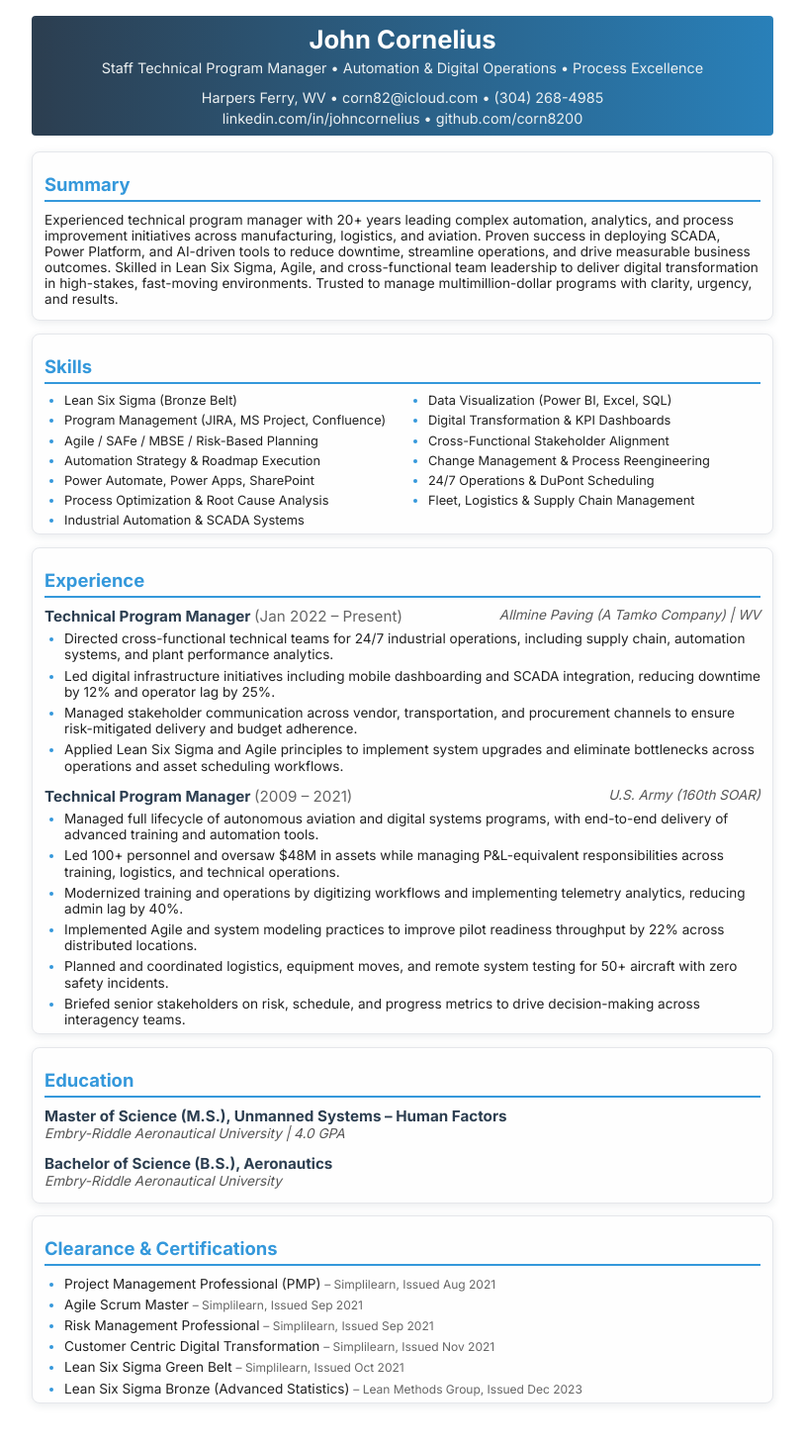
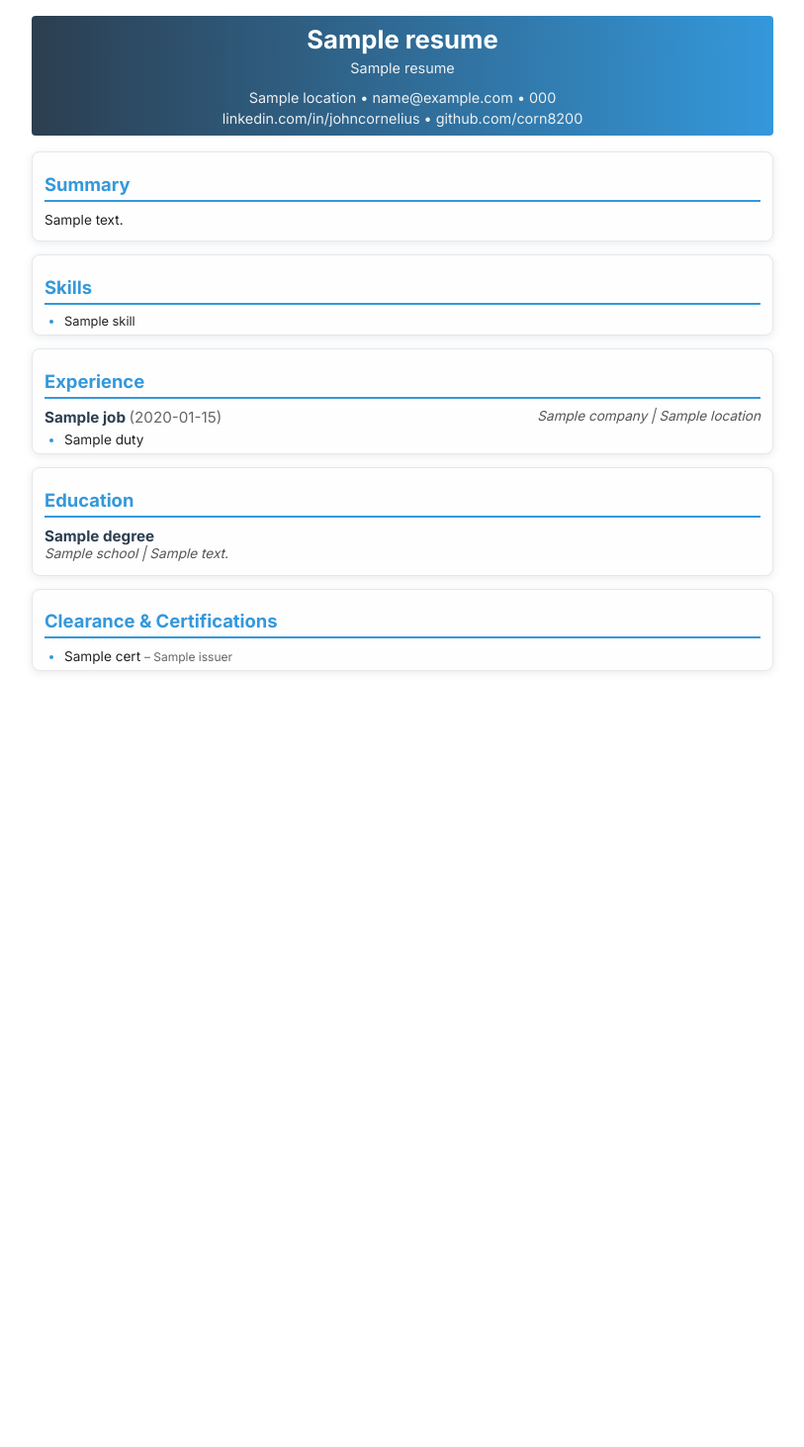
Before and after one commit to corn8200/dynamic-resume-generator, a Flask app: template templates/resume_builder.html in a window 1280 px wide. Shown: the whole page at 99% size, without its empty margins (233-1046 px from the left). After the commit the page ends 679 px from the top, so only its background shows below. Run offline with Flask 2, Linux system fonts and the light colour scheme; the template is opened without the code that fills it: most values are stand-ins (such as "Sample title", 1, 10 or a date in 2020).

Commit message:
Refactor: Make resume data-driven and simplify project

```diff
--- a/app.py
+++ b/app.py
@@ -1,30 +1,81 @@
-from flask import Flask, render_template
+from flask import Flask, render_template, redirect, url_for
 
 # Create a Flask web server application
 app = Flask(__name__)
 
+# --- Resume Data ---
+# Moving all resume content here makes it easy to update without touching HTML.
+resume_data = {
+    "name": "John Cornelius",
+    "title": "Staff Technical Program Manager • Automation & Digital Operations • Process Excellence",
+    "contact": {
+        "location": "Harpers Ferry, WV",
+        "email": "corn82@icloud.com",
+        "phone": "(304) 268-4985",
+        "linkedin": "https://linkedin.com/in/johncornelius",
+        "github": "https://github.com/corn8200"
+    },
+    "summary": "Experienced technical program manager with 20+ years leading complex automation, analytics, and process improvement initiatives across manufacturing, logistics, and aviation. Proven success in deploying SCADA, Power Platform, and AI-driven tools to reduce downtime, streamline operations, and drive measurable business outcomes. Skilled in Lean Six Sigma, Agile, and cross-functional team leadership to deliver digital transformation in high-stakes, fast-moving environments. Trusted to manage multimillion-dollar programs with clarity, urgency, and results.",
+    "skills": [
+        "Lean Six Sigma (Bronze Belt)", "Program Management (JIRA, MS Project, Confluence)",
+        "Agile / SAFe / MBSE / Risk-Based Planning", "Automation Strategy & Roadmap Execution",
+        "Power Automate, Power Apps, SharePoint", "Process Optimization & Root Cause Analysis",
+        "Industrial Automation & SCADA Systems", "Data Visualization (Power BI, Excel, SQL)",
+        "Digital Transformation & KPI Dashboards", "Cross-Functional Stakeholder Alignment",
+        "Change Management & Process Reengineering", "24/7 Operations & DuPont Scheduling",
+        "Fleet, Logistics & Supply Chain Management"
+    ],
+    "experience": [
+        {
+            "title": "Technical Program Manager",
+            "company": "Allmine Paving (A Tamko Company)",
+            "location": "WV",
+            "dates": "Jan 2022 – Present",
+            "duties": [
+                "Directed cross-functional technical teams for 24/7 industrial operations, including supply chain, automation systems, and plant performance analytics.",
+                "Led digital infrastructure initiatives including mobile dashboarding and SCADA integration, reducing downtime by 12% and operator lag by 25%.",
+                "Managed stakeholder communication across vendor, transportation, and procurement channels to ensure risk-mitigated delivery and budget adherence.",
+                "Applied Lean Six Sigma and Agile principles to implement system upgrades and eliminate bottlenecks across operations and asset scheduling workflows."
+            ]
+        },
+        {
+            "title": "Technical Program Manager",
+            "company": "U.S. Army (160th SOAR)",
+            "location": None,
+            "dates": "2009 – 2021",
+            "duties": [
+                "Managed full lifecycle of autonomous aviation and digital systems programs, with end-to-end delivery of advanced training and automation tools.",
+                "Led 100+ personnel and oversaw $48M in assets while managing P&L-equivalent responsibilities across training, logistics, and technical operations.",
+                "Modernized training and operations by digitizing workflows and implementing telemetry analytics, reducing admin lag by 40%.",
+                "Implemented Agile and system modeling practices to improve pilot readiness throughput by 22% across distributed locations.",
+                "Planned and coordinated logistics, equipment moves, and remote system testing for 50+ aircraft with zero safety incidents.",
+                "Briefed senior stakeholders on risk, schedule, and progress metrics to drive decision-making across interagency teams."
+            ]
+        }
+    ],
+    "education": [
+        {"degree": "Master of Science (M.S.), Unmanned Systems – Human Factors", "school": "Embry-Riddle Aeronautical University", "details": "4.0 GPA"},
+        {"degree": "Bachelor of Science (B.S.), Aeronautics", "school": "Embry-Riddle Aeronautical University", "details": None}
+    ],
+    "certifications": [
+        {"name": "Project Management Professional (PMP)", "issuer": "Simplilearn, Issued Aug 2021"},
+        {"name": "Agile Scrum Master", "issuer": "Simplilearn, Issued Sep 2021"},
+        {"name": "Risk Management Professional", "issuer": "Simplilearn, Issued Sep 2021"},
+        {"name": "Customer Centric Digital Transformation", "issuer": "Simplilearn, Issued Nov 2021"},
+        {"name": "Lean Six Sigma Green Belt", "issuer": "Simplilearn, Issued Oct 2021"},
+        {"name": "Lean Six Sigma Bronze (Advanced Statistics)", "issuer": "Lean Methods Group, Issued Dec 2023"}
+    ]
+}
+
 @app.route('/')
 def index():
-    """
-    A main index page to navigate to your other pages.
-    """
-    return """
-    <h1>Navigation</h1>
-    <ul>
-        <li><a href="/report">View Trip Report</a></li>
-        <li><a href="/resume">View Resume</a></li>
-    </ul>
-    """
-
-@app.route('/report')
-def report():
-    """Serves the report.html page from the templates folder."""
-    return render_template('report.html')
+    """Redirects the root URL to the resume page."""
+    return redirect(url_for('resume'))
 
 @app.route('/resume')
 def resume():
-    """Serves the resume_builder.html page from the templates folder."""
-    return render_template('resume_builder.html')
+    """Serves the resume page with data from the Python script."""
+    return render_template('resume_builder.html', resume=resume_data)
 
 if __name__ == '__main__':
     # Runs the app in debug mode, which automatically reloads
--- a/static/resume_style.css
+++ b/static/resume_style.css
@@ -20,7 +20,7 @@ body {
 }
 .resume-header {
   text-align: center;
-  background: linear-gradient(to right, #2C3E50, #2980B9);
+  background: linear-gradient(to right, var(--primary), var(--accent));
   color: white;
   padding: 0.3rem 0.5rem;
   border-radius: 4px;
--- a/templates/resume_builder.html
+++ b/templates/resume_builder.html
@@ -2,99 +2,70 @@
 <html lang="en">
 <head>
   <meta charset="UTF-8" />
-  <title>Resume – John Cornelius</title>
+  <title>Resume – {{ resume.name }}</title>
   <link rel="stylesheet" href="{{ url_for('static', filename='resume_style.css') }}">
 </head>
 <body>
   <div class="container">
     <div class="resume-header">
-      <h1>John Cornelius</h1>
-      <p>Staff Technical Program Manager • Automation & Digital Operations • Process Excellence</p>
+      <h1>{{ resume.name }}</h1>
+      <p>{{ resume.title }}</p>
       <p>
-        Harpers Ferry, WV •
-        <a href="mailto:corn82@icloud.com">corn82@icloud.com</a> •
-        (304) 268-4985<br>
-        <a href="https://linkedin.com/in/johncornelius" target="_blank" rel="noopener noreferrer">linkedin.com/in/johncornelius</a> •
-        <a href="https://github.com/corn8200" target="_blank" rel="noopener noreferrer">github.com/corn8200</a>
+        {{ resume.contact.location }} •
+        <a href="mailto:{{ resume.contact.email }}">{{ resume.contact.email }}</a> •
+        {{ resume.contact.phone }}<br>
+        <a href="{{ resume.contact.linkedin }}" target="_blank" rel="noopener noreferrer">linkedin.com/in/johncornelius</a> •
+        <a href="{{ resume.contact.github }}" target="_blank" rel="noopener noreferrer">github.com/corn8200</a>
       </p>
     </div>
 
     <section class="resume-section">
       <h2>Summary</h2>
-      <p>Experienced technical program manager with 20+ years leading complex automation, analytics, and process improvement initiatives across manufacturing, logistics, and aviation. Proven success in deploying SCADA, Power Platform, and AI-driven tools to reduce downtime, streamline operations, and drive measurable business outcomes. Skilled in Lean Six Sigma, Agile, and cross-functional team leadership to deliver digital transformation in high-stakes, fast-moving environments. Trusted to manage multimillion-dollar programs with clarity, urgency, and results.</p>
+      <p>{{ resume.summary }}</p>
     </section>
 
     <section class="resume-section">
       <h2>Skills</h2>
       <ul class="two-column">
-        <li>Lean Six Sigma (Bronze Belt)</li>
-        <li>Program Management (JIRA, MS Project, Confluence)</li>
-        <li>Agile / SAFe / MBSE / Risk-Based Planning</li>
-        <li>Automation Strategy & Roadmap Execution</li>
-        <li>Power Automate, Power Apps, SharePoint</li>
-        <li>Process Optimization & Root Cause Analysis</li>
-        <li>Industrial Automation & SCADA Systems</li>
-        <li>Data Visualization (Power BI, Excel, SQL)</li>
-        <li>Digital Transformation & KPI Dashboards</li>
-        <li>Cross-Functional Stakeholder Alignment</li>
-        <li>Change Management & Process Reengineering</li>
-        <li>24/7 Operations & DuPont Scheduling</li>
-        <li>Fleet, Logistics & Supply Chain Management</li>
+        {% for skill in resume.skills %}
+        <li>{{ skill }}</li>
+        {% endfor %}
       </ul>
     </section>
 
     <section class="resume-section">
       <h2>Experience</h2>
+      {% for job in resume.experience %}
       <div class="job">
         <div class="job-header">
-          <h3>Technical Program Manager <span class="dates">(Jan 2022 – Present)</span></h3>
-          <p class="company-info">Allmine Paving (A Tamko Company) | WV</p>
+          <h3>{{ job.title }} <span class="dates">({{ job.dates }})</span></h3>
+          <p class="company-info">{{ job.company }} {% if job.location %}| {{ job.location }}{% endif %}</p>
         </div>
         <ul>
-          <li>Directed cross-functional technical teams for 24/7 industrial operations, including supply chain, automation systems, and plant performance analytics.</li>
-          <li>Led digital infrastructure initiatives including mobile dashboarding and SCADA integration, reducing downtime by 12% and operator lag by 25%.</li>
-          <li>Managed stakeholder communication across vendor, transportation, and procurement channels to ensure risk-mitigated delivery and budget adherence.</li>
-          <li>Applied Lean Six Sigma and Agile principles to implement system upgrades and eliminate bottlenecks across operations and asset scheduling workflows.</li>
+          {% for duty in job.duties %}
+          <li>{{ duty }}</li>
+          {% endfor %}
         </ul>
       </div>
-
-      <div class="job">
-        <div class="job-header">
-          <h3>Technical Program Manager <span class="dates">(2009 – 2021)</span></h3>
-          <p class="company-info">U.S. Army (160th SOAR)</p>
-        </div>
-        <ul>
-          <li>Managed full lifecycle of autonomous aviation and digital systems programs, with end-to-end delivery of advanced training and automation tools.</li>
-          <li>Led 100+ personnel and oversaw $48M in assets while managing P&amp;L-equivalent responsibilities across training, logistics, and technical operations.</li>
-          <li>Modernized training and operations by digitizing workflows and implementing telemetry analytics, reducing admin lag by 40%.</li>
-          <li>Implemented Agile and system modeling practices to improve pilot readiness throughput by 22% across distributed locations.</li>
-          <li>Planned and coordinated logistics, equipment moves, and remote system testing for 50+ aircraft with zero safety incidents.</li>
-          <li>Briefed senior stakeholders on risk, schedule, and progress metrics to drive decision-making across interagency teams.</li>
-        </ul>
-      </div>
+      {% endfor %}
     </section>
 
     <section class="resume-section">
       <h2>Education</h2>
+      {% for edu in resume.education %}
       <div class="education-item">
-        <h3>Master of Science (M.S.), Unmanned Systems – Human Factors</h3>
-        <p class="university-info">Embry-Riddle Aeronautical University | 4.0 GPA</p>
+        <h3>{{ edu.degree }}</h3>
+        <p class="university-info">{{ edu.school }} {% if edu.details %}| {{ edu.details }}{% endif %}</p>
       </div>
-      <div class="education-item">
-        <h3>Bachelor of Science (B.S.), Aeronautics</h3>
-        <p class="university-info">Embry-Riddle Aeronautical University</p>
-      </div>
+      {% endfor %}
     </section>
 
     <section class="resume-section">
       <h2>Clearance & Certifications</h2>
       <ul>
-        <li>Project Management Professional (PMP) <span class="cert-details">– Simplilearn, Issued Aug 2021</span></li>
-        <li>Agile Scrum Master <span class="cert-details">– Simplilearn, Issued Sep 2021</span></li>
-        <li>Risk Management Professional <span class="cert-details">– Simplilearn, Issued Sep 2021</span></li>
-        <li>Customer Centric Digital Transformation <span class="cert-details">– Simplilearn, Issued Nov 2021</span></li>
-        <li>Lean Six Sigma Green Belt <span class="cert-details">– Simplilearn, Issued Oct 2021</span></li>
-        <li>Lean Six Sigma Bronze (Advanced Statistics) <span class="cert-details">– Lean Methods Group, Issued Dec 2023</span></li>
+        {% for cert in resume.certifications %}
+        <li>{{ cert.name }} <span class="cert-details">– {{ cert.issuer }}</span></li>
+        {% endfor %}
       </ul>
     </section>
   </div>
```
Also changed, not shown: README.md.
